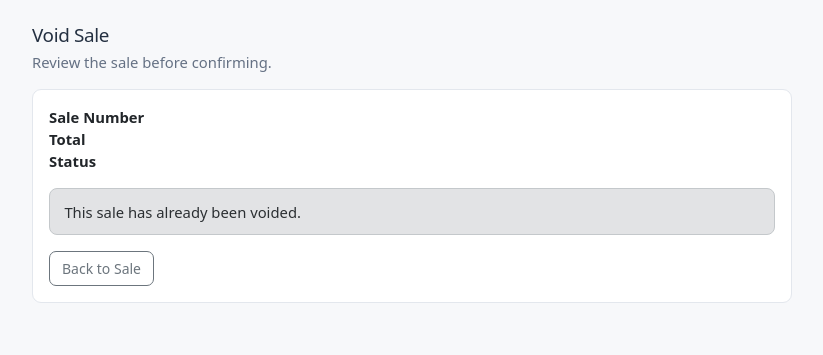
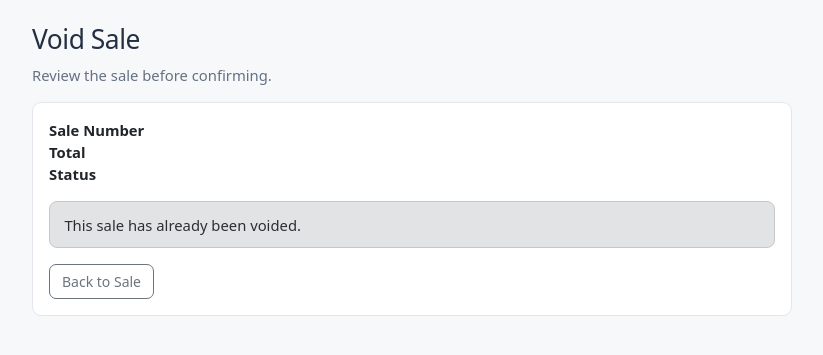
Before and after one commit to mehreen-7547/ai-assisted-inventory-manager, a Django app: template sales/templates/sales/sale_void.html in a window 1280 px wide. Shown: the top 355 px of the page, without its empty margins (190-1013 px from the left). Run offline with Django 5.2, Linux system fonts and the light colour scheme; the template is opened without the code that fills it, so the values that code supplies are empty.

Commit message:
Compact operational page layout without changing workflow

```diff
--- a/sales/templates/sales/sale_void.html
+++ b/sales/templates/sales/sale_void.html
@@ -6,11 +6,11 @@
 {% block content %}
 
 <div class="mb-4">
-    <h1 class="h3 mb-1">Void Sale</h1>
+    <h1>Void Sale</h1>
     <p class="text-secondary">Review the sale before confirming.</p>
 </div>
 
-<div class="card shadow-sm" style="max-width: 760px;">
+<div class="card" style="max-width: 760px;">
     <div class="card-body">
         <dl class="row">
             <dt class="col-sm-4">Sale Number</dt>
```
